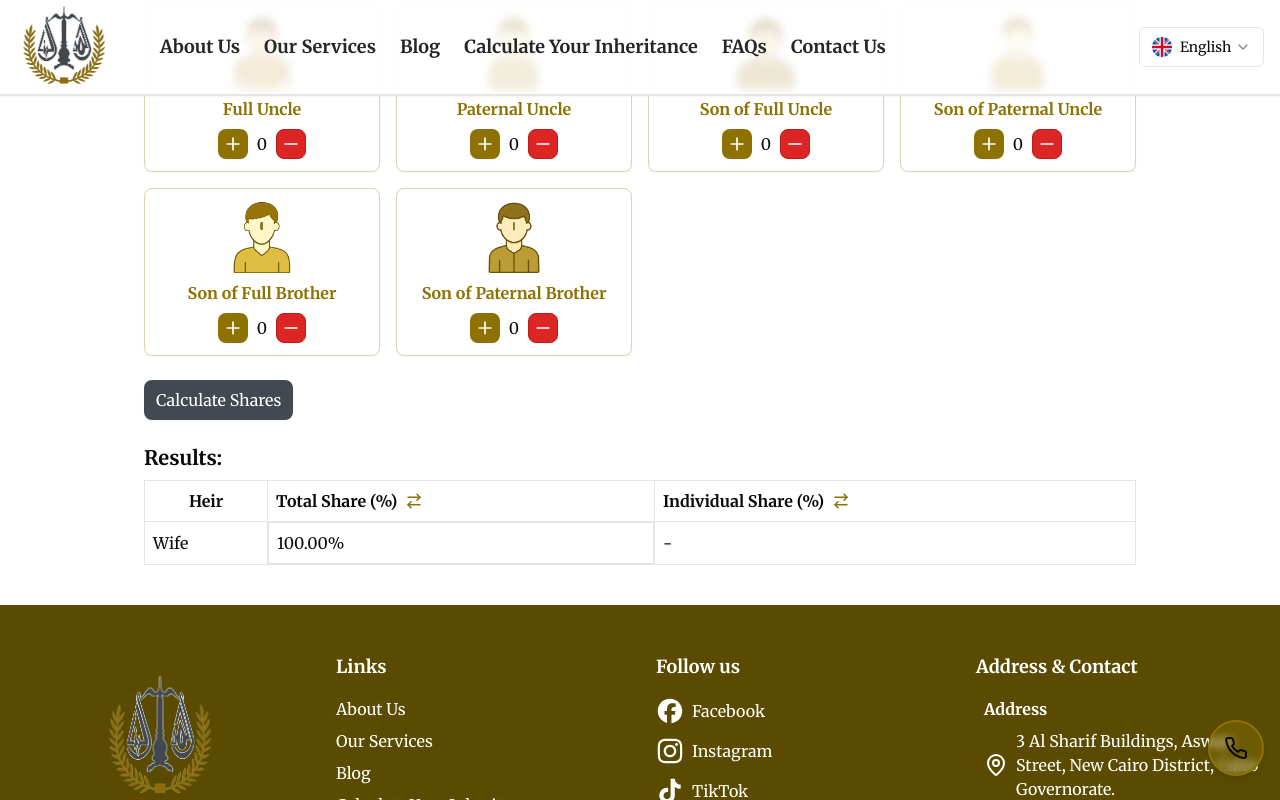
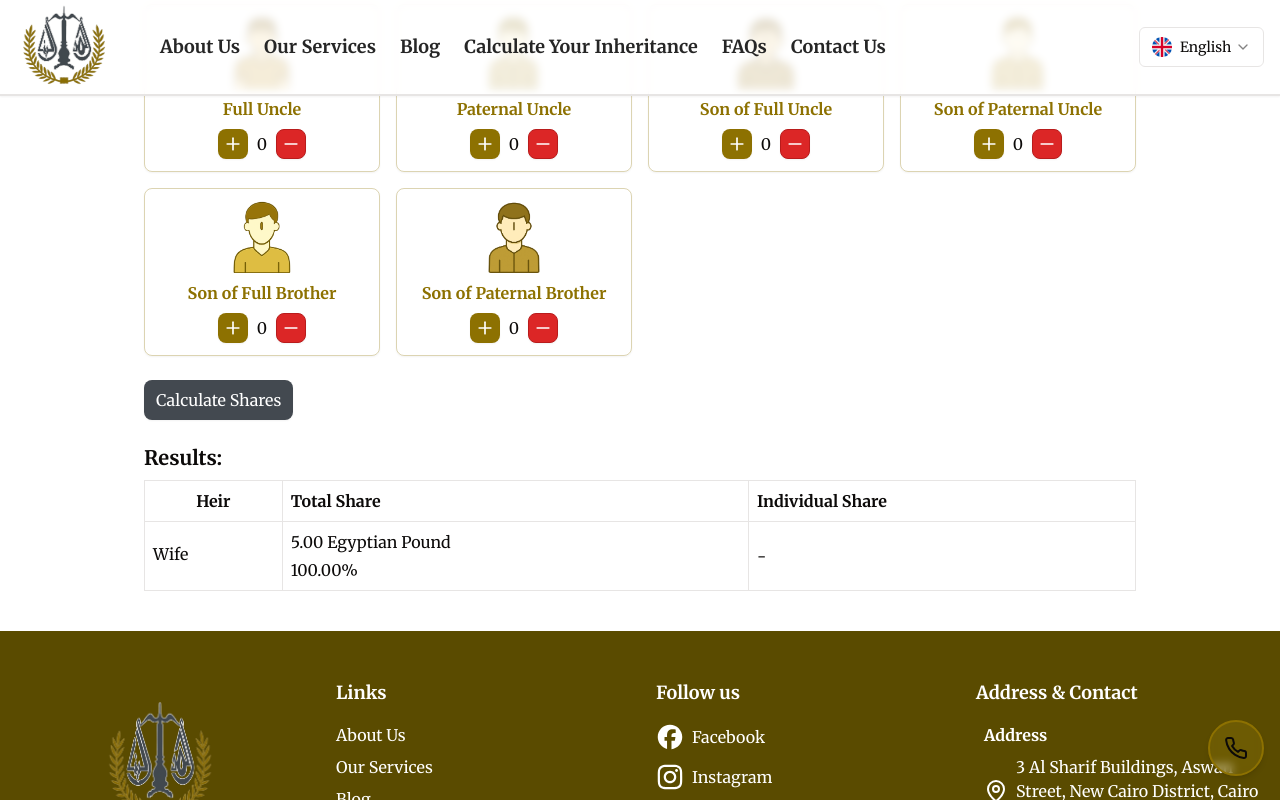
Before and after one commit to moostafadev/elbannalawfirm, a Next.js app: page /en/inheritance-calculator in a window 1280 px wide. Both pictures are taken after typing "5" into the empty fields and a click on the button "Calculate Shares". Shown: the part 1236-2036 px from the top of the page. Built offline with nearby package versions, Linux system fonts and the light colour scheme.

Commit message:
fix: update estate value label in multiple languages for clarity

```diff
--- a/app/[locale]/inheritance-calculator/page.tsx
+++ b/app/[locale]/inheritance-calculator/page.tsx
@@ -28,7 +28,6 @@ export const generateMetadata = async (): Promise<Metadata> => {
           url: "/logo/inheritance_opengraph.png",
           alt: t("InheritanceSection.title"),
         },
-        { url: "/logo/opengraph.jpg", alt: t("InheritanceSection.title") },
       ],
     },
     twitter: {
--- a/components/inheritance/EstateInput.tsx
+++ b/components/inheritance/EstateInput.tsx
@@ -45,14 +45,14 @@ const EstateInput: React.FC<Props> = ({
           onFocus={(e) =>
             e.target.value === "0" ? (e.target.value = "") : e.target.value
           }
-          className="w-full border"
+          className="border w-full border-primary/60 shadow-sm hover:shadow-md duration-300"
         />
         <Select
           value={unit}
           onValueChange={(e) => setUnit(e as "pound" | "feddan")}
           dir={locale === "ar" ? "rtl" : "ltr"}
         >
-          <SelectTrigger className="max-w-[200px] w-full">
+          <SelectTrigger className="max-w-[130px]">
             <SelectValue />
           </SelectTrigger>
           <SelectContent>
--- a/components/inheritance/ResultsTable.tsx
+++ b/components/inheritance/ResultsTable.tsx
@@ -1,11 +1,10 @@
-import React, { useState } from "react";
+import React from "react";
 import {
   ShareResult,
   Heir,
   HeirType,
 } from "@/helpers/inheritance-calculator/types";
 import { heirOptions } from "@/helpers/inheritance-calculator/constants";
-import { ArrowRightLeft } from "lucide-react";
 import { pluralForms } from "@/helpers/inheritance-calculator/pluralForms";
 
 interface Props {
@@ -31,9 +30,6 @@ const ResultsTable: React.FC<Props> = ({
   locale,
   translations,
 }) => {
-  const [showShareAsAmount, setShowShareAsAmount] = useState(false);
-  const [showIndividualAsAmount, setShowIndividualAsAmount] = useState(false);
-
   if (results.length === 0) return null;
 
   const getCount = (type: string) =>
@@ -88,41 +84,19 @@ const ResultsTable: React.FC<Props> = ({
 
             <th
               className="border p-2 cursor-pointer hover:bg-gray-100 duration-300"
-              onClick={() => setShowShareAsAmount(!showShareAsAmount)}
               title={translations.toggleTitle}
             >
               <div className="flex items-center gap-2">
-                <span>
-                  {translations.totalShare}{" "}
-                  {showShareAsAmount
-                    ? `(${
-                        unit === "pound"
-                          ? translations.unitPound
-                          : translations.unitFaddan
-                      })`
-                    : "(%)"}
-                </span>
-                <ArrowRightLeft size={18} className="text-primary" />
+                {translations.totalShare}
               </div>
             </th>
 
             <th
               className="border p-2 cursor-pointer hover:bg-gray-100 duration-300"
-              onClick={() => setShowIndividualAsAmount(!showIndividualAsAmount)}
               title={translations.toggleTitle}
             >
               <div className="flex items-center gap-2">
-                <span>
-                  {translations.individualShare}{" "}
-                  {showIndividualAsAmount
-                    ? `(${
-                        unit === "pound"
-                          ? translations.unitPound
-                          : translations.unitFaddan
-                      })`
-                    : "(%)"}
-                </span>
-                <ArrowRightLeft size={18} className="text-primary" />
+                {translations.individualShare}
               </div>
             </th>
           </tr>
@@ -139,24 +113,16 @@ const ResultsTable: React.FC<Props> = ({
             return (
               <tr key={r.type} className="text-xs sm:text-base">
                 <td className="border p-2">
+                  <span className="block mb-1">
                     {formatHeirLabel(
                       label?.[locale] ?? "",
                       count,
                       locale,
                       r.type
                     )}
-                </td>
-
-                <td className="border p-2 flex items-center gap-2">
-                  <span>
-                    {showShareAsAmount
-                      ? formatUnit(r.amount, unit)
-                      : `${(r.share * 100).toFixed(2)}%`}
                   </span>
-                  {r.share !== 1 &&
-                    r.fraction.includes("/") &&
-                    !showShareAsAmount && (
-                      <span className="ml-2 inline-flex flex-col items-center text-sm sm:text-base font-semibold text-black leading-tight">
+                  {r.share !== 1 && r.fraction.includes("/") && (
+                    <span className="inline-flex flex-col items-center text-sm sm:text-base font-semibold text-black leading-tight">
                       <span className="border-b-2 border-black px-[4px]">
                         {r.fraction.split("/")[0]}
                       </span>
@@ -168,11 +134,23 @@ const ResultsTable: React.FC<Props> = ({
                 </td>
 
                 <td className="border p-2">
-                  {count > 1
-                    ? showIndividualAsAmount
-                      ? formatUnit(individualAmount, unit)
-                      : `${(individualShare * 100).toFixed(2)}%`
-                    : "-"}
+                  <span className="block mb-1">
+                    {formatUnit(r.amount, unit)}
+                  </span>
+                  <span>{`${(r.share * 100).toFixed(2)}%`}</span>
+                </td>
+
+                <td className="border p-2">
+                  {count > 1 ? (
+                    <>
+                      <span className="block mb-1">
+                        {formatUnit(individualAmount, unit)}
+                      </span>
+                      <span>{`${(individualShare * 100).toFixed(2)}%`}</span>
+                    </>
+                  ) : (
+                    "-"
+                  )}
                 </td>
               </tr>
             );
--- a/messages/ar.json
+++ b/messages/ar.json
@@ -61,7 +61,7 @@
       "female": "أنثى"
     },
     "section2": {
-      "label": "قيمة التركة",
+      "label": "أدخل قيمة التركة",
       "pound": "جنيه مصري",
       "faddan": "فدان"
     },
--- a/messages/en.json
+++ b/messages/en.json
@@ -61,7 +61,7 @@
       "female": "Female"
     },
     "section2": {
-      "label": "Estate Value",
+      "label": "Enter the estate value",
       "pound": "Egyptian Pound",
       "faddan": "Feddan"
     },
--- a/messages/fr.json
+++ b/messages/fr.json
@@ -61,7 +61,7 @@
       "female": "Femme"
     },
     "section2": {
-      "label": "Valeur de la succession",
+      "label": "Entrez la valeur de la succession",
       "pound": "Livre égyptienne",
       "faddan": "Feddan"
     },
```
Lines whose indentation alone changed are shown as unchanged.
